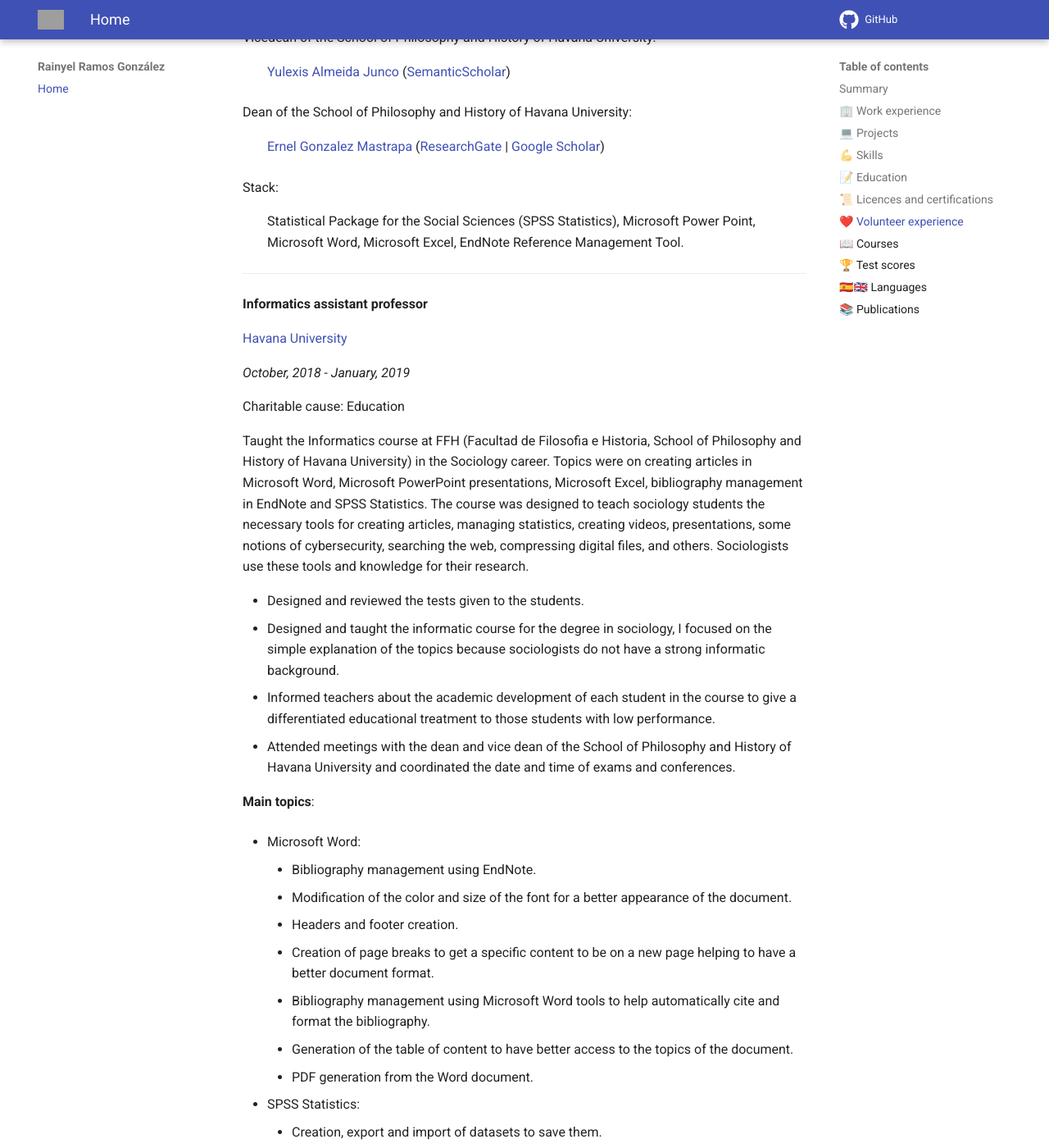
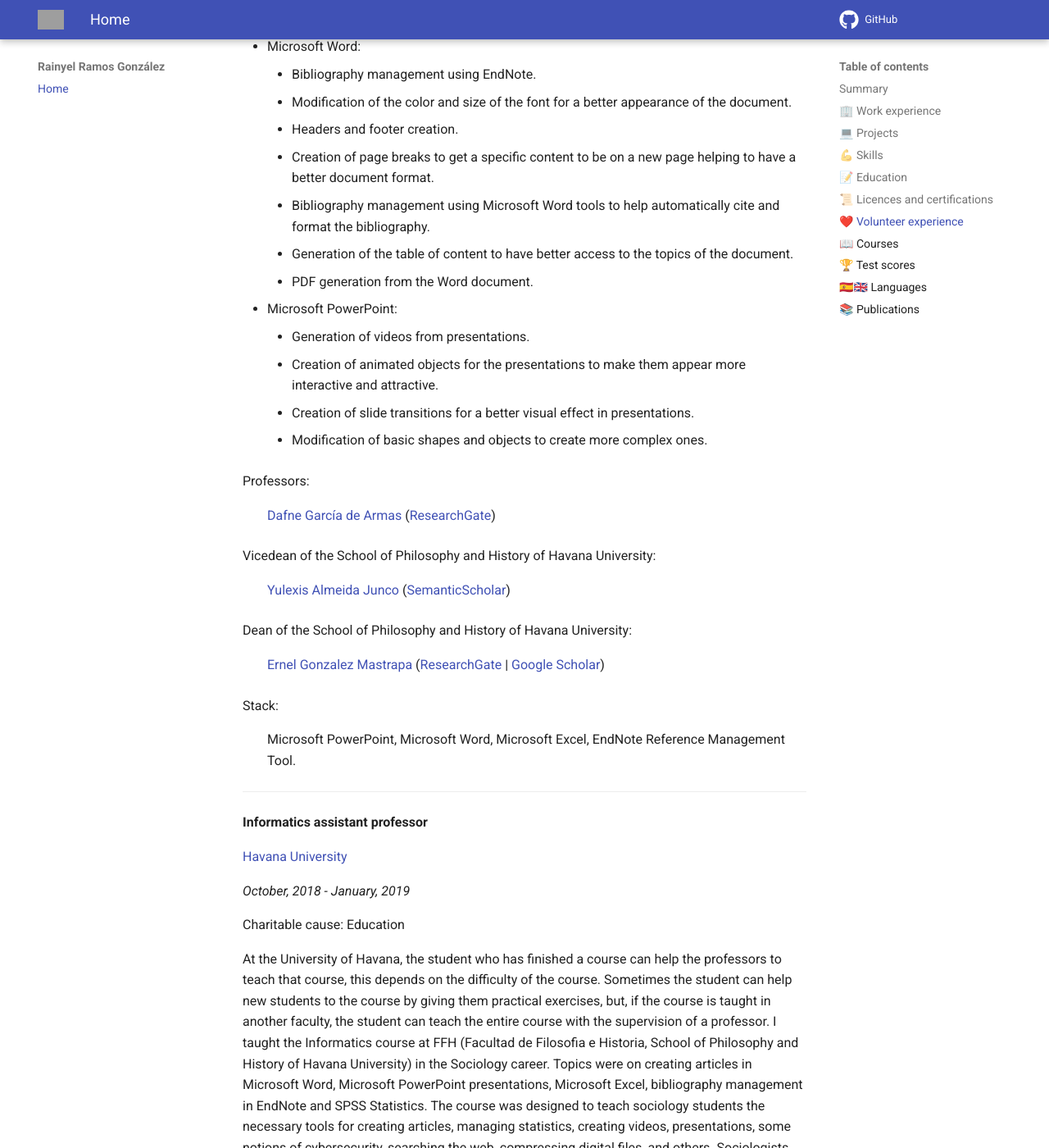
Before and after one commit to rayniel95/rayniel95.github.io, an MkDocs documentation site: the page built from docs/index.md, in a window 1280 px wide and 1400 px high, scrolled down 8209 px. Shown: the whole window at 82% size. Built offline with MkDocs 1.6.1 and Material for MkDocs 9.7.7, drawn with Linux system fonts in a browser that asks for light colours; emoji names are drawn with the system emoji font; some of the changed text lies outside the part shown; grey boxes are pictures that could not be loaded.

Commit message:
volunteer experience done

```diff
--- a/docs/index.md
+++ b/docs/index.md
@@ -87,6 +87,7 @@ Stack:
 : Blockchain, eHealth, Healthcare, Cryptography, Distributed Systems, Smart Contracts, Electronic Health Records.
 
 ## 💪 Skills
+
 **Knowledges**
 : Software Development | Software Design | Software Engineering | Distributed Systems | Machine Learning | Artificial Intelligence | Programming | Logic | High Math | Data Structure and Algorithms | Back-end Development | Database Design and Management |
 
@@ -100,6 +101,7 @@ Stack:
 : Hyperledger Fabric, CouchDB, Docker, SPSS, MySQL, SQLite, Git, Node.js, Ethereum.
 
 ## 📝 Education
+
 School Name (link to official website)
 
 Titulacion,
@@ -116,16 +118,17 @@ Member of Superman fans club
 Some usefull description.
 
 Usefull links with descriptions:
+
 - Certificate name (link to photo or other)
-    - description
+  - description
 - Notebook x (link to photo or other)
-    - description
+  - description
 - Code X (link to photo or other)
-    - description
+  - description
 - Letter (link to photo or other)
-    - description
+  - description
 - Document (link to photo or other)
-    - description
+  - description
 - Web page X (link to photo or other)
 ...
 
@@ -193,6 +196,7 @@ ID 2345657763434311
 ...
 
 ## ❤️ Volunteer experience
+
 **Informatics assistant professor**
 
 [Havana University][13]
@@ -201,7 +205,7 @@ ID 2345657763434311
 
 Charitable cause: Education
 
-Taught the Informatics course at FFH (Facultad de Filosofia e Historia, School of Philosophy and History of Havana University) in the Sociology career. Topics were on creating articles in Microsoft Word, Microsoft PowerPoint presentations, Microsoft Excel, bibliography management in EndNote and SPSS Statistics. The course was designed to teach sociology students the necessary tools for creating articles, managing statistics, creating videos, presentations, some notions of cybersecurity, searching the web, compressing digital files, and others. Sociologists use these tools and knowledge for their research.
+At the University of Havana, the student who has finished a course can help the professors to teach that course, this depends on the difficulty of the course. Sometimes the student can help new students to the course by giving them practical exercises, but, if the course is taught in another faculty, the student can teach the entire course with the supervision of a professor. I taught the Informatics course at FFH (Facultad de Filosofia e Historia, School of Philosophy and History of Havana University) in the Sociology career. Topics were on creating articles in Microsoft Word, Microsoft PowerPoint presentations, Microsoft Excel, bibliography management in EndNote and SPSS Statistics. The course was designed to teach sociology students the necessary tools for creating articles, managing statistics, creating videos, presentations, some notions of cybersecurity, searching the web, compressing digital files, and others. Sociologists use these tools and knowledge for their research.
 
 - Designed and reviewed the tests given to the students.
 - Designed and taught the informatic course for the degree in sociology, I focused on the simple explanation of the topics because sociologists do not have a strong informatic background.
@@ -237,7 +241,7 @@ Dean of the School of Philosophy and History of Havana University:
 : [Ernel Gonzalez Mastrapa][17] ([ResearchGate][18] | [Google Scholar][19])
 
 Stack:
-: Statistical Package for the Social Sciences (SPSS Statistics), Microsoft Power Point, Microsoft Word, Microsoft Excel, EndNote Reference Management Tool.
+: Statistical Package for the Social Sciences (SPSS Statistics), Microsoft PowerPoint, Microsoft Word, Microsoft Excel, EndNote Reference Management Tool.
 
 ---
 
@@ -249,10 +253,10 @@ Stack:
 
 Charitable cause: Education
 
-Taught the Informatics course at FFH (Facultad de Filosofia e Historia, School of Philosophy and History of Havana University) in the Sociology career. Topics were on creating articles in Microsoft Word, Microsoft PowerPoint presentations, Microsoft Excel, bibliography management in EndNote and SPSS Statistics. The course was designed to teach sociology students the necessary tools for creating articles, managing statistics, creating videos, presentations, some notions of cybersecurity, searching the web, compressing digital files, and others. Sociologists use these tools and knowledge for their research.
+At the University of Havana, the student who has finished a course can help the professors to teach that course, this depends on the difficulty of the course. Sometimes the student can help new students to the course by giving them practical exercises, but, if the course is taught in another faculty, the student can teach the entire course with the supervision of a professor. I taught the Informatics course at FFH (Facultad de Filosofia e Historia, School of Philosophy and History of Havana University) in the Philosophy career. Topics were on creating articles in Microsoft Word, Microsoft PowerPoint presentations, Microsoft Excel and bibliography management in EndNote. The course was designed to teach philosophy students the necessary tools for creating articles, creating videos, presentations, some notions of cybersecurity, searching the web, compressing digital files, and others. Philosophers use these tools and knowledge for their research.
 
 - Designed and reviewed the tests given to the students.
-- Designed and taught the informatic course for the degree in sociology, I focused on the simple explanation of the topics because sociologists do not have a strong informatic background.
+- Designed and taught the informatic course for the degree in philosophy, I focused on the simple explanation of the topics because philosophers do not have a strong informatic background.
 - Informed teachers about the academic development of each student in the course to give a differentiated educational treatment to those students with low performance.
 - Attended meetings with the dean and vice dean of the School of Philosophy and History of Havana University and coordinated the date and time of exams and conferences.
 
@@ -268,9 +272,12 @@ Taught the Informatics course at FFH (Facultad de Filosofia e Historia, School o
     - Generation of the table of content to have better access to the topics of the document.
     - PDF generation from the Word document.
 
-- Microsoft Excel:
+- Microsoft PowerPoint:
 
-    -
+    - Generation of videos from presentations.
+    - Creation of animated objects for the presentations to make them appear more interactive and attractive.
+    - Creation of slide transitions for a better visual effect in presentations.
+    - Modification of basic shapes and objects to create more complex ones.
 
 Professors:
 : [Dafne García de Armas][22] ([ResearchGate][23])
@@ -282,7 +289,7 @@ Dean of the School of Philosophy and History of Havana University:
 : [Ernel Gonzalez Mastrapa][17] ([ResearchGate][18] | [Google Scholar][19])
 
 Stack:
-: Statistical Package for the Social Sciences (SPSS Statistics), Microsoft Power Point, Microsoft Word, Microsoft Excel, EndNote Reference Management Tool.
+: Microsoft PowerPoint, Microsoft Word, Microsoft Excel, EndNote Reference Management Tool.
 
 ---
 
@@ -294,7 +301,7 @@ Stack:
 
 Charitable cause: Education
 
-Taught the Informatics course at FFH (Facultad de Filosofia e Historia, School of Philosophy and History of Havana University) in the Sociology career. Topics were on creating articles in Microsoft Word, Microsoft PowerPoint presentations, Microsoft Excel, bibliography management in EndNote and SPSS Statistics. The course was designed to teach sociology students the necessary tools for creating articles, managing statistics, creating videos, presentations, some notions of cybersecurity, searching the web, compressing digital files, and others. Sociologists use these tools and knowledge for their research.
+At the University of Havana, the student who has finished a course can help the professors to teach that course, this depends on the difficulty of the course. Sometimes the student can help new students to the course by giving them practical exercises, but, if the course is taught in another faculty, the student can teach the entire course with the supervision of a professor. I taught the Informatics course at FFH (Facultad de Filosofia e Historia, School of Philosophy and History of Havana University) in the Sociology career. Topics were on creating articles in Microsoft Word, Microsoft PowerPoint presentations, Microsoft Excel, bibliography management in EndNote and SPSS Statistics. The course was designed to teach sociology students the necessary tools for creating articles, managing statistics, creating videos, presentations, some notions of cybersecurity, searching the web, compressing digital files, and others. Sociologists use these tools and knowledge for their research.
 
 - Designed and reviewed the tests given to the students.
 - Designed and taught the informatic course for the degree in sociology, I focused on the simple explanation of the topics because sociologists do not have a strong informatic background.
@@ -330,12 +337,8 @@ Dean of the School of Philosophy and History of Havana University:
 : [Ernel Gonzalez Mastrapa][17] ([ResearchGate][18] | [Google Scholar][19])
 
 Stack:
-: Statistical Package for the Social Sciences (SPSS Statistics), Microsoft Power Point, Microsoft Word, Microsoft Excel, EndNote Reference Management Tool.
-<!-- put a photo with my name inside notebook, practical excercises, etc. photos -->
-<!-- add a progress bar or the percent in the programming languages -->
-<!-- to put correctly abreviations -->
-<!-- to use some program to check broken links and delete it -->
-<!-- maybe write the name of some fields-->
+: Statistical Package for the Social Sciences (SPSS Statistics), Microsoft PowerPoint, Microsoft Word, Microsoft Excel, EndNote Reference Management Tool.
+
 ## 📖 Courses
 
 - Advanced Data Structures
@@ -435,6 +438,7 @@ Stack:
 - Statistics
 
 ## 🏆 Test scores
+
 - Artificial Intelligence
 
     *dic 2019*
@@ -604,6 +608,7 @@ Stack:
     *4/5*
 
 ## 🇪🇸🇬🇧 Languages
+
 Spanish: Native
 
 English: Intermediate.
@@ -687,3 +692,23 @@ A summary article about my thesis document.
 [21]: https://www.semanticscholar.org/author/Yulexis-Almeida-Junco/1818694633
 [22]: https://www.linkedin.com/in/dafnegarciadearmas
 [23]: https://www.researchgate.net/profile/Dafne-Garcia-De-Armas-2
+
+<!-- put a photo with my name inside notebook, practical excercises, etc. photos -->
+<!-- add a progress bar or the percent in the programming languages -->
+<!-- to put correctly abreviations -->
+<!-- to use some program to check broken links and delete it -->
+<!-- maybe write the name of some fields-->
+<!-- explicar que en la universidad es posible para los estudiantes que ya pasaron una asignatura ayudar a los profesores a impartirla, ya sea impartiendo clases practicas o de otra forma, y que en mi experiencia de voluntario en la ffh como la asignatura era sencilla yo la di completa con la supervision de los profesores -->
+<!-- explicar como me decante por blockchain luego de hacer mi trabajo de distribuidos contar como busque departamentos especializado en eso pero no encontre y me quede con blockchian en criptografia y despues hice mi tesis, darle contexto a todo el cv para que se conozca lo q hice y por que lo hice -->
+
+<!-- poner al decano y a la vicedecana de la facultad en la seccion de estudios -->
+
+<!-- explicar q existe un concurso para pasar el 12 grado en la universidad y se puede entrar por las cuatro ciencias, explicar que entre por matematicas y que estuve alli un ano pero mi pasion fue cibernetica y me cambie -->
+
+<!-- explicar como en cibernetica el enfoque de las asignaturas es hacia proyectos practicos los cuales la mayoria se hacen en equipo y que muchas asignaturas tiene un lenguaje de programacion establecido para trabajar y que hay que aprender, poner ejemplos, mostrar el enfoque q tiene nuestra carrera -->
+
+<!-- explicar que si bien no soy un experto en ninguna tecnologia soy una persona que me gusta conocer y jugar con nuevas tecnologias ademas de que me gusta escoger la tecnologia correcta para el proyecto y prefiero invertir un tiempo en investigar la mejor tecnologia y aprenderla que tirarle con lo que ya se y q probablemente me sea mas complejo -->
+
+<!-- poner el email intitucional al incio de la pagina y que puede usarse para verificar mi rol como profesor en la uh -->
+
+<!-- en la seccion de trabajo explicar que en la universidad somos un grupo pequeno q intenta introducir la tecnologia blockchain en cuba que tenemos muchos proyectos desde cuba y que somos ingenieros, matematicos cientificos de la computacion, etc. somos muy pocos los que tenemos experiencia de programacion -->
```
Also changed, not shown: other parts of docs/index.md (+1 -1 lines).
